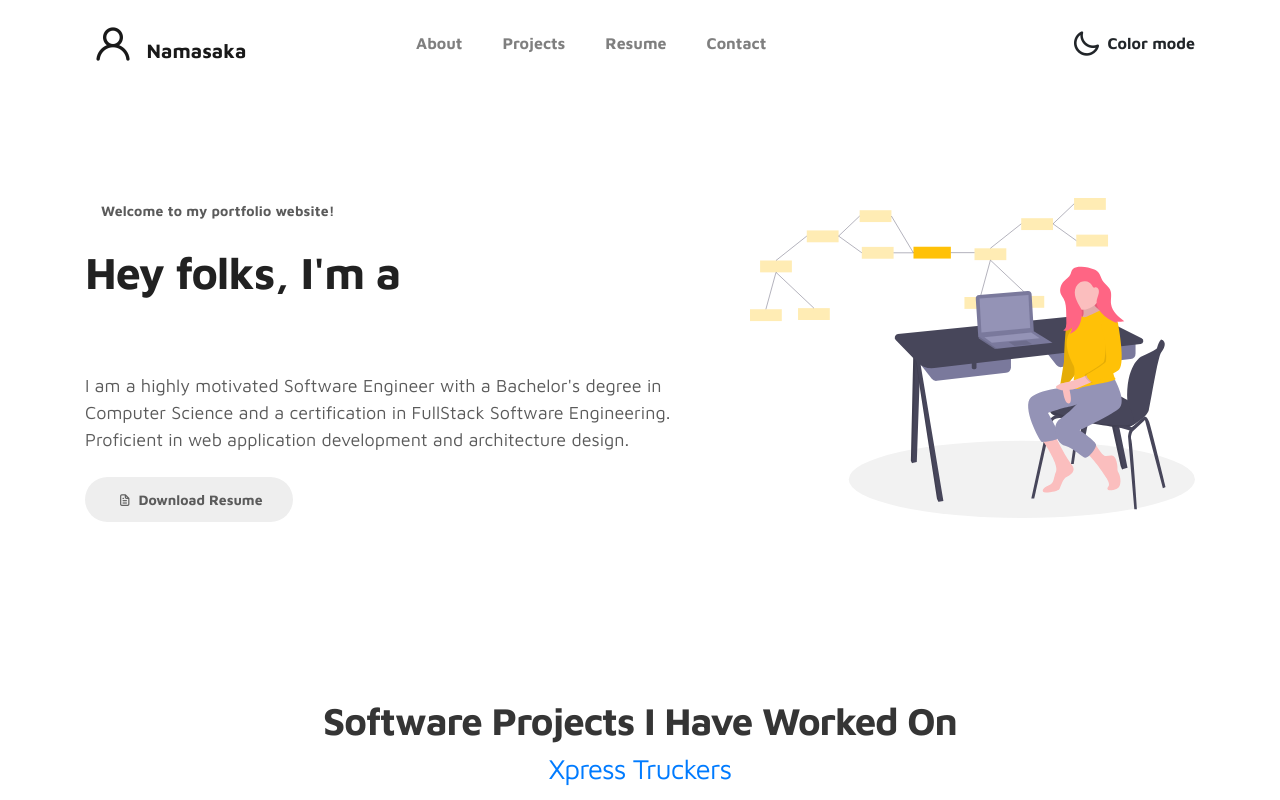
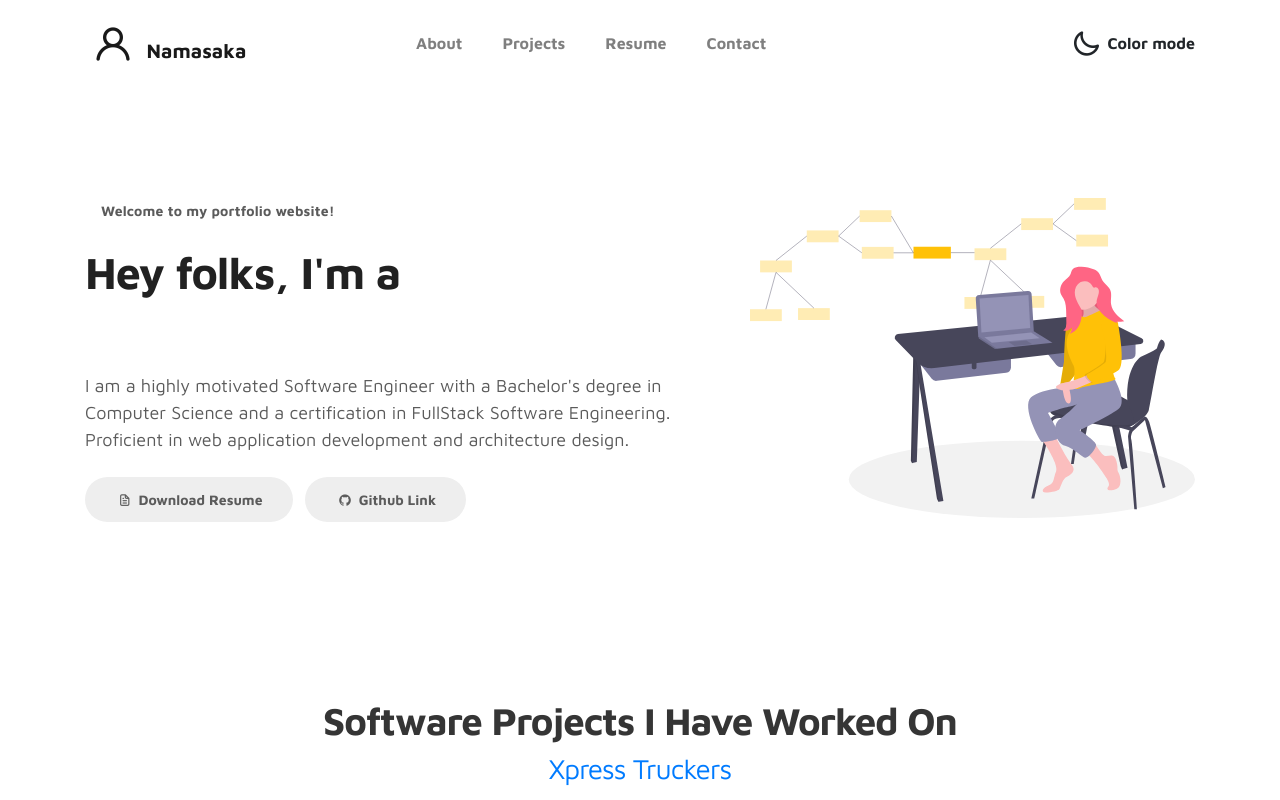
Before and after one commit to NamasakaLennox/Namasaka, a plain HTML site: page index.html in a window 1280 px wide. Shown: the top 800 px of the page. Drawn offline with nearby package versions, Linux system fonts and the light colour scheme.

Commit message:
[update:] added link to github page

```diff
--- a/index.html
+++ b/index.html
@@ -82,6 +82,7 @@
 
                         <div class="custom-btn-group mt-4">
                           <a href="https://drive.google.com/uc?export=download&id=1_eiEwYlrbQtGi89CLp0jgZgP3sESo-De" target="_blank" class="btn mr-lg-2 custom-btn"><i class='uil uil-file-alt'></i> Download Resume</a>
+			  <a href="https://github.com/NamasakaLennox/" target="_blank" class="btn mr-lg-2 custom-btn"><i class='uil uil-github'></i> Github Link</a>
                         </div>
                     </div>
                 </div>
```
